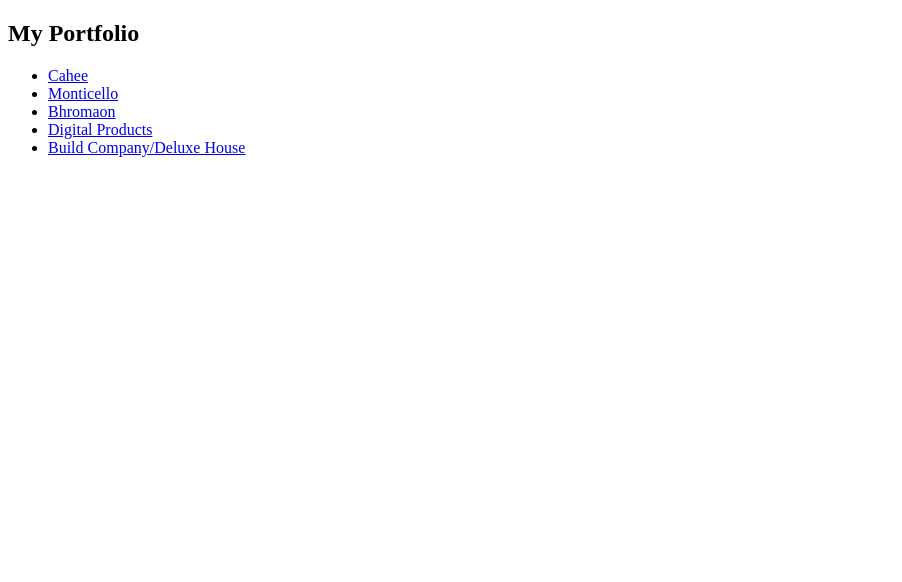
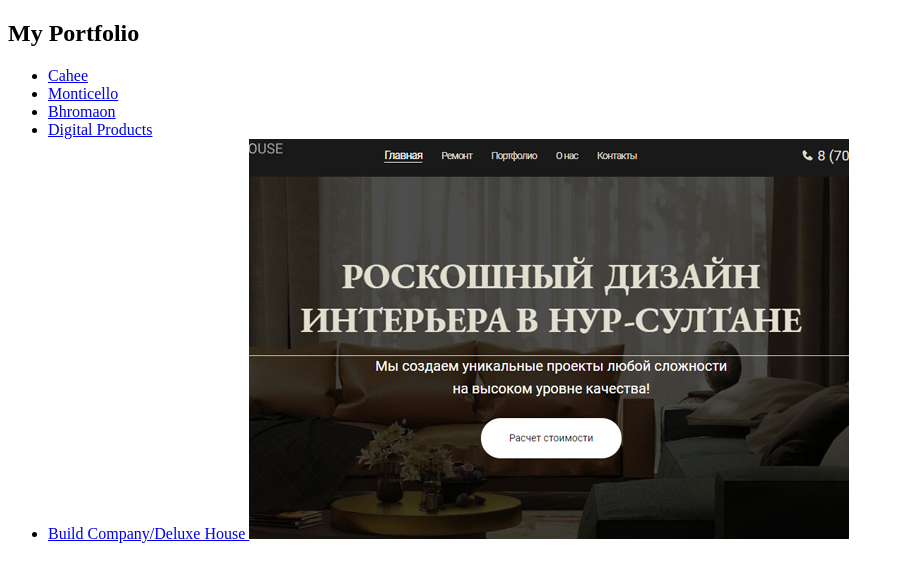
Before and after one commit to leggok/portfolio, a plain HTML site: page index.html in a window 1280 px wide. Shown: the whole page, without its empty margins (0-902 px from the left). Drawn offline with Linux system fonts and the light colour scheme.

Commit message:
add Deluxe House

```diff
--- a/index.html
+++ b/index.html
@@ -36,9 +36,9 @@
                     </a>
                 </li>
                 <li class="gallery_list_item">
-                    <a href="deluxe_house/">
+                    <a href="exam/">
                         Build Company/Deluxe House
-                        <!--<img src="assets/img/deluxe_house.jpg" alt="Build Company/Deluxe House">-->
+                        <img src="assets/img/deluxe_house.jpg" alt="Build Company/Deluxe House">
                     </a>
                 </li>
             </ul>
```
